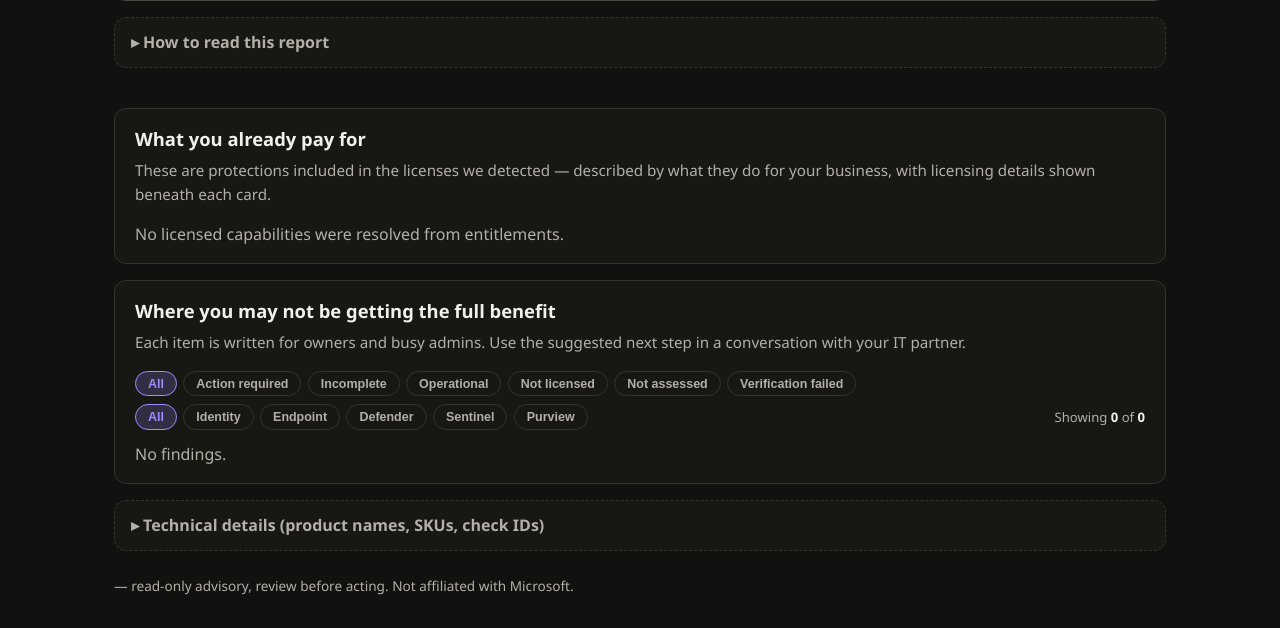
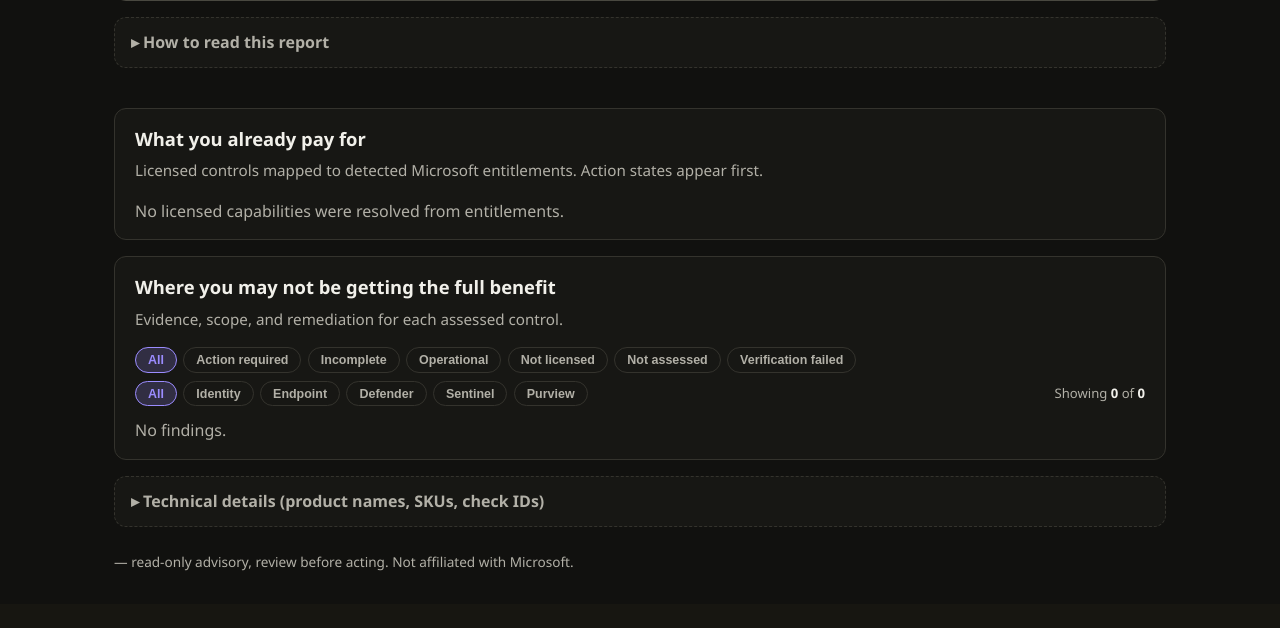
Before and after one commit to d4rk-pri0r/licenselens, a Python web app: template templates/report.html.j2 in a window 1280 px wide. Shown: the part 391-1019 px from the top of the page. After the commit the page ends 962 px from the top, so only its background shows below. Run offline with Jinja, Linux system fonts and the light colour scheme; the template is opened without the code that fills it, so the values that code supplies are empty.

Commit message:
Sharpen report action and content hierarchy

```diff
--- a/templates/report.html.j2
+++ b/templates/report.html.j2
@@ -97,7 +97,7 @@
     <section>
       <h2>What you already pay for</h2>
       <p class="section-help">
-        These are protections included in the licenses we detected — described by what they do for your business, with licensing details shown beneath each card.
+        Licensed controls mapped to detected Microsoft entitlements. Action states appear first.
       </p>
 {% include "report/_capability_card.html.j2" %}
     </section>
--- a/templates/report/_capability_card.html.j2
+++ b/templates/report/_capability_card.html.j2
@@ -5,7 +5,7 @@
         <article class="card card-span-{{ card.span }}" data-variant="{{ card.status }}">
           {{ prim.status_marker(card.status) }}
           <h3>{{ cap.plain_name }}</h3>
-          <div class="msft">Microsoft name: {{ cap.name }}</div>
+          <div class="msft">Microsoft control: {{ cap.name }}</div>
           {% if card.status == 'needs_attention' %}
           {% if cap.if_unused %}<p><span>Exposure</span> {{ cap.if_unused }}</p>{% endif %}
           {% if cap.outcome %}<p><span>Control</span> {{ cap.outcome }}</p>{% endif %}
--- a/templates/report/_finding_card.html.j2
+++ b/templates/report/_finding_card.html.j2
@@ -2,15 +2,20 @@
     <section>
       <h2>Top things to do first</h2>
       <p class="section-help">
-        Ordered by what protects the most with the least effort. Each is written so you can hand it to IT.
+        Ranked by security impact, evidence confidence, and estimated effort.
       </p>
       <ol class="steps">
         {% for move in result.moves %}
-        <li style="margin-bottom: 0.9rem;">
-          <strong>{{ move.title }}</strong>
-          {% if move.effort_label %}<span class="badge effort" style="margin-left: 0.5rem;">{{ move.effort_label | lower }}</span>{% endif %}
-          <div style="color: var(--text-2); margin-top: 0.25rem;">{{ move.why }}</div>
-          {% if move.customer_next_step %}<div style="margin-top: 0.25rem;"><strong>Next step:</strong> {{ move.customer_next_step }}</div>{% endif %}
+        <li class="step">
+          <span class="step-index">{{ '%02d' | format(loop.index) }}</span>
+          <div class="step-body">
+            <div class="step-head">
+              <strong class="step-title">{{ move.title }}</strong>
+              {% if move.effort_label %}<span class="step-effort">{{ move.effort_label | lower }}</span>{% endif %}
+            </div>
+            {% if move.why %}<p class="step-why">{{ move.why }}</p>{% endif %}
+            {% if move.customer_next_step %}<p class="step-action"><strong>Action:</strong> {{ move.customer_next_step }}</p>{% endif %}
+          </div>
         </li>
         {% endfor %}
       </ol>
@@ -23,7 +28,7 @@
     <section>
       <h2>Where you may not be getting the full benefit</h2>
       <p class="section-help">
-        Each item is written for owners and busy admins. Use the suggested next step in a conversation with your IT partner.
+        Evidence, scope, and remediation for each assessed control.
       </p>
       <div class="filter-bar">
         <div class="filter-group" role="group" aria-label="Filter by status">
@@ -51,7 +56,7 @@
           {% if f.workload %}<span class="meta-item"><span class="meta-key">Workload:</span> {{ f.workload.value | capitalize }}</span>{% endif %}
         </div>
         {% if f.customer_summary %}<p>{{ f.customer_summary }}</p>{% endif %}
-        {% if f.customer_next_step %}<p><strong>Suggested next step:</strong> {{ f.customer_next_step }}</p>{% endif %}
+        {% if f.customer_next_step %}<p><strong>Action:</strong> {{ f.customer_next_step }}</p>{% endif %}
         <details class="tech">
           <summary>Evidence and Microsoft admin page</summary>
           <p><strong>Confidence:</strong> {{ f.confidence_label or f.confidence.value }}</p>
--- a/templates/report/_styles.css.j2
+++ b/templates/report/_styles.css.j2
@@ -341,8 +341,74 @@
       color: var(--text-3);
       font-weight: 600;
     }
-    .steps { margin: 0; padding-left: 1.2rem; }
-    .steps li { margin: 0.45rem 0; }
+    .steps {
+      margin: 0;
+      padding: 0;
+      list-style: none;
+    }
+    .steps > li.step {
+      display: grid;
+      grid-template-columns: 2.5rem 1fr;
+      gap: 0 1rem;
+      padding: 1.05rem 0;
+      border-top: 1px solid var(--border);
+    }
+    .steps > li.step:first-child {
+      border-top: 0;
+      padding-top: 0;
+    }
+    .step-index {
+      font-family: ui-monospace, SFMono-Regular, Menlo, Consolas, monospace;
+      font-variant-numeric: tabular-nums;
+      font-size: 1.05rem;
+      font-weight: 700;
+      line-height: 1.35;
+      color: var(--accent);
+      padding-top: 0.05rem;
+    }
+    .step-body {
+      border-left: 1px solid var(--border);
+      padding-left: 1rem;
+      min-width: 0;
+    }
+    .step-head {
+      display: flex;
+      flex-wrap: wrap;
+      align-items: baseline;
+      gap: 0.35rem 0.6rem;
+    }
+    .step-title {
+      font-size: 1.05rem;
+      font-weight: 700;
+      line-height: 1.3;
+      color: var(--text-1);
+    }
+    .step-effort {
+      display: inline-block;
+      padding: 0.12rem 0.5rem;
+      border: 1px solid var(--border-strong);
+      border-radius: 4px;
+      font-family: ui-monospace, SFMono-Regular, Menlo, Consolas, monospace;
+      font-size: 0.72rem;
+      font-weight: 600;
+      line-height: 1.4;
+      color: var(--text-2);
+      white-space: nowrap;
+    }
+    .step-why {
+      margin: 0.4rem 0 0;
+      color: var(--text-2);
+      font-size: 0.92rem;
+    }
+    .step-action {
+      margin: 0.5rem 0 0;
+      font-size: 0.92rem;
+      color: var(--text-1);
+    }
+    .step-action strong {
+      color: var(--accent);
+      font-weight: 700;
+    }
     table { width: 100%; border-collapse: collapse; font-size: 0.92rem; }
     th, td { text-align: left; padding: 0.55rem 0.4rem; border-bottom: 1px solid var(--border); vertical-align: top; }
     th { color: var(--text-2); font-weight: 600; font-size: 0.78rem; text-transform: uppercase; letter-spacing: 0.04em; }
```
